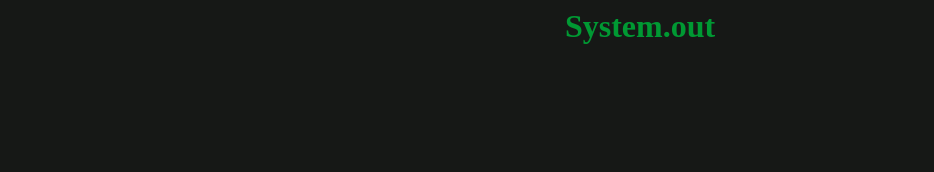
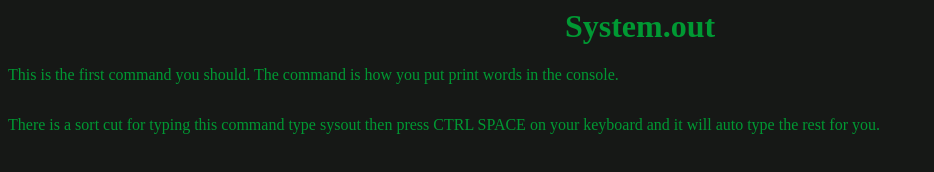
Before and after one commit to LevelUpCode998/LevelUpCode998.github.io, a plain HTML site: page sys.html in a window 1280 px wide. Shown: the whole page, without its empty margins (0-934 px from the left). Drawn offline with Linux system fonts and the light colour scheme.

Commit message:
Update sys.html

```diff
--- a/sys.html
+++ b/sys.html
@@ -70,6 +70,13 @@ background-color: #161816;
 <body>
 <h1>System.out</h1>
 
+<p>This is the first command you should. The command is how you put print words in the console.</p>
+
+<img src=>
+
+<p>There is a sort cut for typing this command type sysout then press CTRL SPACE on your keyboard and it will auto type the rest for you.</p>
+
+
 
 </body>
 
```
